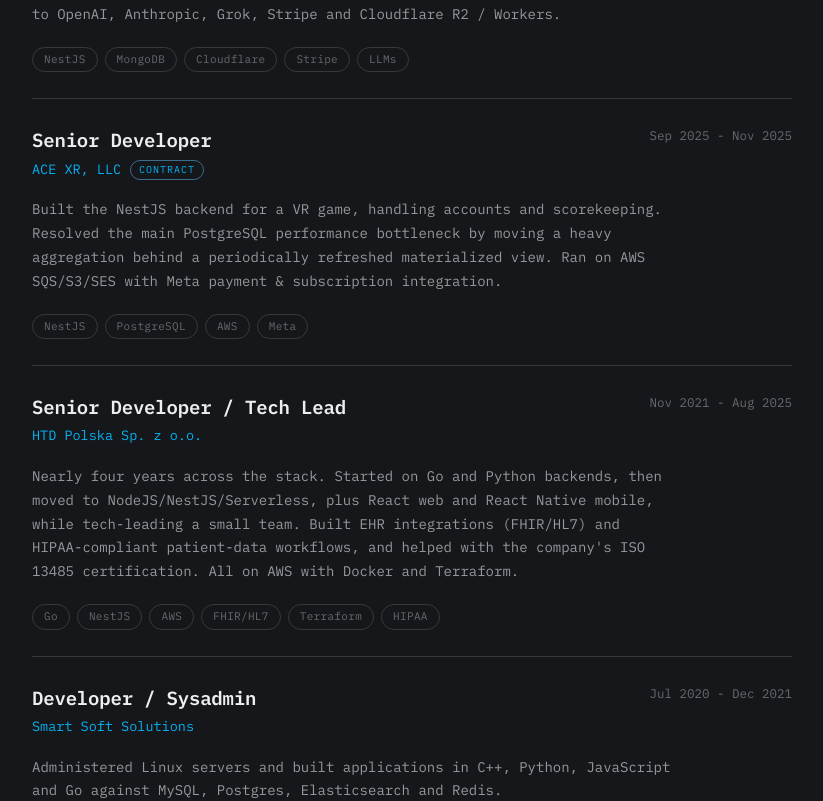
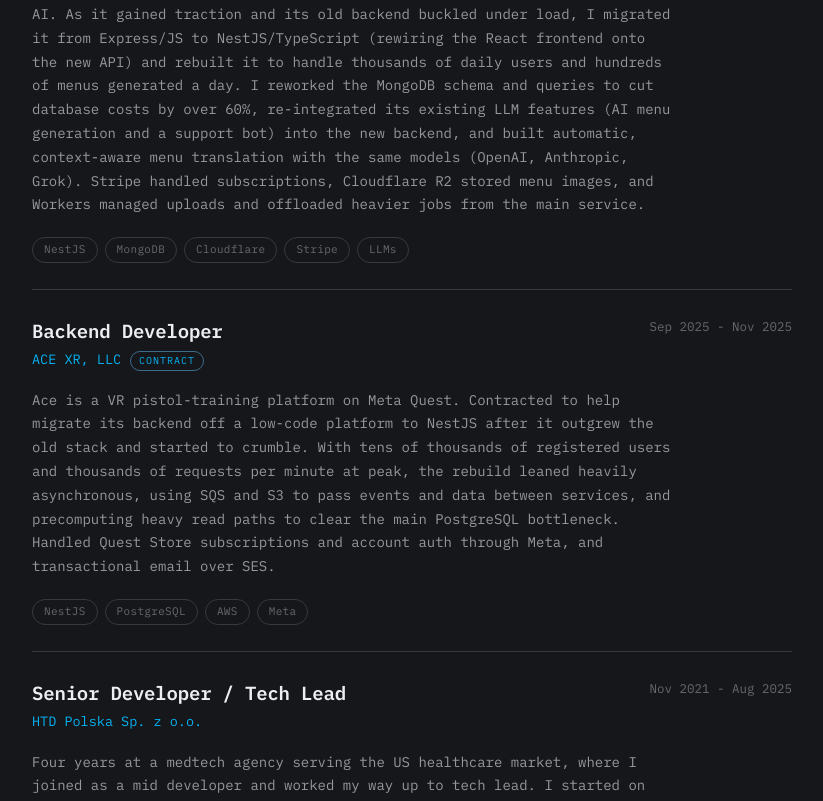
Before and after one commit to bopke/bopke.dev, a Next.js app: page / in a window 1280 px wide. Shown: the part 1981-2782 px from the top of the page, without its empty margins (348-1171 px from the left). Built offline with nearby package versions, Linux system fonts and the light colour scheme.

Commit message:
Adjust copy

```diff
--- a/app/components/sections/Stack.tsx
+++ b/app/components/sections/Stack.tsx
@@ -5,7 +5,12 @@ import { Section } from "@/app/components/Section";
 
 export default function Stack() {
   return (
-    <Section id="stack" num="03 -" title="Stack" sub="What I work with, grouped.">
+    <Section
+      id="stack"
+      num="03 -"
+      title="Stack"
+      sub="Deep in a few, comfortable across many."
+    >
       <dl className="flex flex-col">
         {stack.map((row) => (
           <div
@@ -19,7 +24,9 @@ export default function Stack() {
               {row.items.map((item, i) => (
                 <Fragment key={item}>
                   {i > 0 && <span className="text-faint"> · </span>}
-                  <span className="text-muted">{item}</span>
+                  <span className={row.emphasis ? "text-foreground" : "text-muted"}>
+                    {item}
+                  </span>
                 </Fragment>
               ))}
             </dd>
--- a/app/content.tsx
+++ b/app/content.tsx
@@ -26,41 +26,41 @@ export type Role = {
 
 export const roles: Role[] = [
   {
-    title: "Senior Developer",
+    title: "Senior Fullstack Developer",
     company: "Widelab development sp. k.",
     when: "Jan 2026 - now",
-    desc: "Designed and built NestJS / TypeScript backend services, owned external-service integrations end to end, and shipped a PostgreSQL-backed REST API for ad-campaign management, including debit-card issuance through Lithic.",
-    tags: ["NestJS", "TypeScript", "PostgreSQL", "Lithic", "GitHub Actions"],
+    desc: "Building a new platform that gives campaigning organizations fine-grained control over ad spend: budgets and live spend tracking at every level, from the whole campaign down to each agency and individual agent, with debit cards issued through Lithic. Working across the stack: NestJS, PostgreSQL and Redis on the backend, React (Vite, shadcn/ui) on the front.",
+    tags: ["React", "NestJS", "TypeScript", "PostgreSQL", "Redis", "Lithic"],
   },
   {
-    title: "Senior Developer",
+    title: "Senior Backend Developer",
     company: "Yumzi GmbH",
     contract: true,
     when: "Jan 2026 - Apr 2026",
-    desc: "Migrated a backend from Express/JS to NestJS/TypeScript and moved the React frontend onto it. Reworked the MongoDB schema and queries to cut database costs by over 60%, shipped a menu-management API, and connected the product to OpenAI, Anthropic, Grok, Stripe and Cloudflare R2 / Workers.",
+    desc: "Yumzi turns a restaurant's dishes into professional, print-ready menus with AI. As it gained traction and its old backend buckled under load, I migrated it from Express/JS to NestJS/TypeScript (rewiring the React frontend onto the new API) and rebuilt it to handle thousands of daily users and hundreds of menus generated a day. I reworked the MongoDB schema and queries to cut database costs by over 60%, re-integrated its existing LLM features (AI menu generation and a support bot) into the new backend, and built automatic, context-aware menu translation with the same models (OpenAI, Anthropic, Grok). Stripe handled subscriptions, Cloudflare R2 stored menu images, and Workers managed uploads and offloaded heavier jobs from the main service.",
     tags: ["NestJS", "MongoDB", "Cloudflare", "Stripe", "LLMs"],
   },
   {
-    title: "Senior Developer",
+    title: "Backend Developer",
     company: "ACE XR, LLC",
     contract: true,
     when: "Sep 2025 - Nov 2025",
-    desc: "Built the NestJS backend for a VR game, handling accounts and scorekeeping. Resolved the main PostgreSQL performance bottleneck by moving a heavy aggregation behind a periodically refreshed materialized view. Ran on AWS SQS/S3/SES with Meta payment & subscription integration.",
+    desc: "Ace is a VR pistol-training platform on Meta Quest. Contracted to help migrate its backend off a low-code platform to NestJS after it outgrew the old stack and started to crumble. With tens of thousands of registered users and thousands of requests per minute at peak, the rebuild leaned heavily asynchronous, using SQS and S3 to pass events and data between services, and precomputing heavy read paths to clear the main PostgreSQL bottleneck. Handled Quest Store subscriptions and account auth through Meta, and transactional email over SES.",
     tags: ["NestJS", "PostgreSQL", "AWS", "Meta"],
   },
   {
     title: "Senior Developer / Tech Lead",
     company: "HTD Polska Sp. z o.o.",
     when: "Nov 2021 - Aug 2025",
-    desc: "Nearly four years across the stack. Started on Go and Python backends, then moved to NodeJS/NestJS/Serverless, plus React web and React Native mobile, while tech-leading a small team. Built EHR integrations (FHIR/HL7) and HIPAA-compliant patient-data workflows, and helped with the company's ISO 13485 certification. All on AWS with Docker and Terraform.",
-    tags: ["Go", "NestJS", "AWS", "FHIR/HL7", "Terraform", "HIPAA"],
+    desc: "Four years at a medtech agency serving the US healthcare market, where I joined as a mid developer and worked my way up to tech lead. I started on ZUS Health, handling HL7/FHIR data in Go, then moved to its GraphQL service in TypeScript when the client pivoted. Later, as a senior fullstack dev, I shipped a React Native and Serverless health app that turned Apple Watch and Fitbit heart-rate data into detailed reports for physicians, and drove its ISO 13485 certification. I finished as tech lead of a four-engineer team building a React/NestJS app that helps insured patients find in-network care nearby; within a month of launch it had a few thousand monthly users and had replaced a costly call-center process. All of it HIPAA-regulated patient data, on AWS with Docker and Terraform.",
+    tags: ["Go", "TypeScript", "NestJS", "React", "React Native", "FHIR/HL7", "HIPAA", "ISO 13485"],
   },
   {
     title: "Developer / Sysadmin",
     company: "Smart Soft Solutions",
     when: "Jul 2020 - Dec 2021",
-    desc: "Administered Linux servers and built applications in C++, Python, JavaScript and Go against MySQL, Postgres, Elasticsearch and Redis.",
-    tags: ["C++", "Go", "Linux", "Elasticsearch"],
+    desc: "Split time between Linux server administration and application work in C, Python, JavaScript and Go, against MySQL, Postgres, Elasticsearch and Redis. The highlight was a COVID-era hardware project: as one of the firmware developers on a Raspberry Pi device that gated building entry behind a temperature check and hand disinfection, I wrote C for the heavy computation and Python for the rest of the app.",
+    tags: ["C", "Python", "Firmware", "Raspberry Pi", "Linux"],
   },
   {
     title: "Developer & DevOps Intern",
@@ -71,17 +71,40 @@ export const roles: Role[] = [
   },
 ];
 
-export const stack: { label: string; items: string[] }[] = [
-  { label: "Languages", items: ["TypeScript", "JavaScript", "Go", "Python", "C"] },
-  { label: "Backend", items: ["NodeJS", "NestJS", "Express", "Serverless"] },
-  { label: "Frontend", items: ["React", "React Native", "jQuery"] },
+export const stack: { label: string; items: string[]; emphasis?: boolean }[] = [
   {
-    label: "Data",
-    items: ["PostgreSQL", "MongoDB", "DynamoDB", "Redis", "Elasticsearch", "MySQL"],
+    label: "Core",
+    emphasis: true,
+    items: [
+      "TypeScript",
+      "NestJS",
+      "Node.js",
+      "React",
+      "PostgreSQL",
+      "Redis",
+      "AWS",
+    ],
   },
   {
-    label: "Cloud / Infra",
-    items: ["AWS", "Cloudflare", "Docker", "Terraform", "GitHub Actions"],
+    label: "Also worked with",
+    items: [
+      "Go",
+      "Python",
+      "C",
+      "JavaScript",
+      "Express",
+      "Serverless",
+      "React Native",
+      "jQuery",
+      "MongoDB",
+      "DynamoDB",
+      "Elasticsearch",
+      "MySQL",
+      "Cloudflare",
+      "Docker",
+      "Terraform",
+      "GitHub Actions",
+    ],
   },
   { label: "Domains", items: ["FHIR / HL7", "HIPAA", "Fintech", "Medtech"] },
 ];
```
